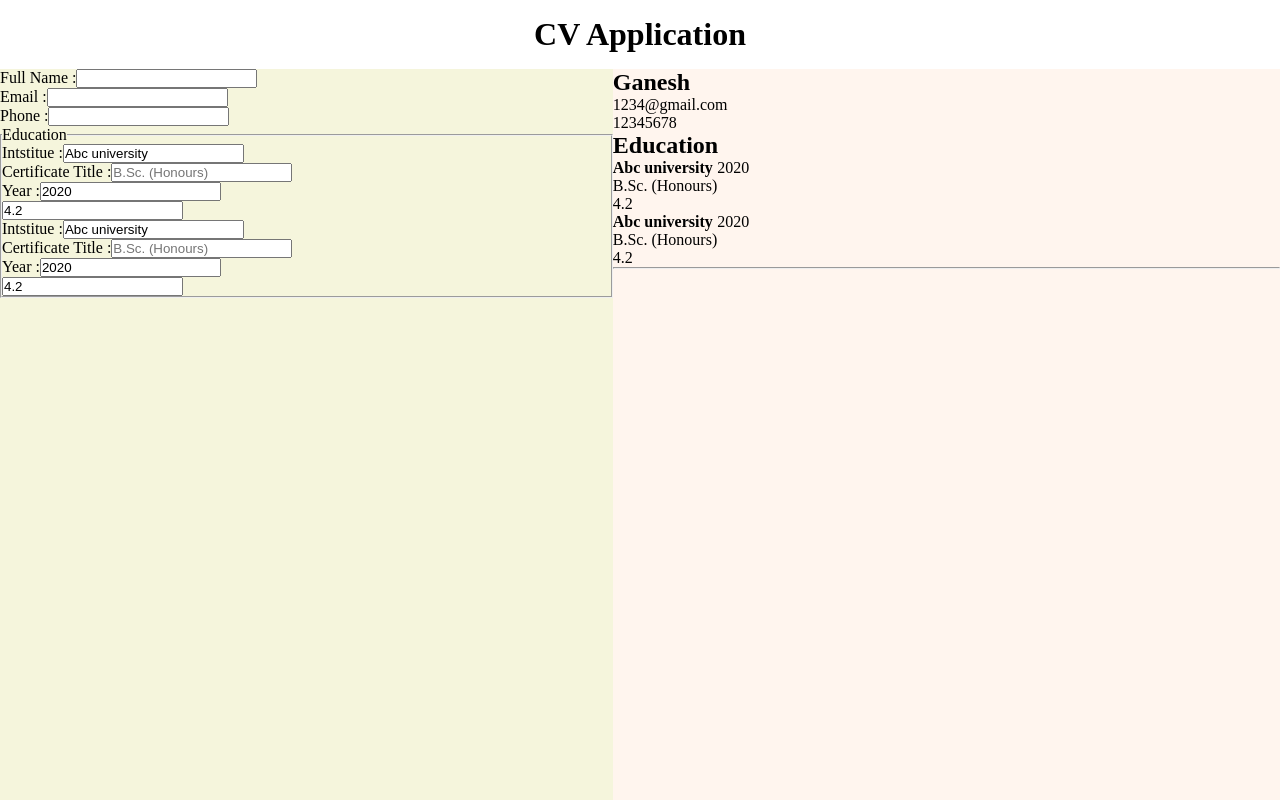
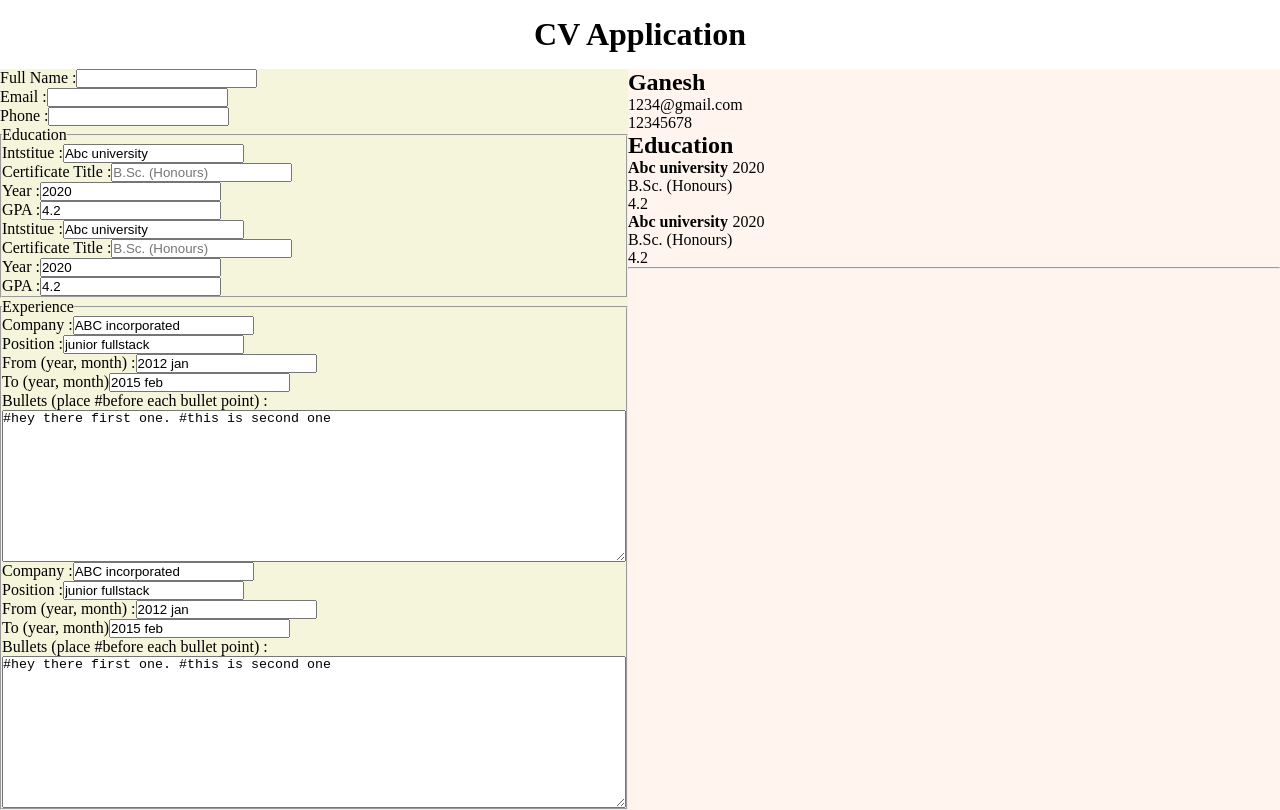
Before and after one commit to GaneshS288/cv-application, a React (Vite) app: page / in a window 1280 px wide. Built offline with nearby package versions, Linux system fonts and the light colour scheme.

Commit message:
create user input for experience in form

```diff
--- a/src/components/EducationInputList.jsx
+++ b/src/components/EducationInputList.jsx
@@ -1,36 +1,61 @@
-export default function EducationInputList({educationInfo}) {
+export default function EducationInputList({ educationInfo }) {
   return (
     <fieldset>
       <legend>Education</legend>
-      {
-        educationInfo.map((info) => {
-            return (<EducationInputItem key={info.id} institute={info.institute} certificateTitle={info.title} year={info.year} gpa={info.gpa}></EducationInputItem>);
-        })
-      }
+      {educationInfo.map((info) => {
+        return (
+          <EducationInputItem
+            key={info.id}
+            institute={info.institute}
+            certificateTitle={info.title}
+            year={info.year}
+            gpa={info.gpa}
+          ></EducationInputItem>
+        );
+      })}
     </fieldset>
   );
 }
 
-function EducationInputItem({institute, title, year, gpa}) {
+function EducationInputItem({ institute, title, year, gpa }) {
   return (
     <div className="education-input-item flex-column">
       <label>
         Intstitue :
-        <input type="text" name="institute" value={institute} placeholder="Institute Name" required />
+        <input
+          type="text"
+          name="institute"
+          value={institute}
+          placeholder="Institute Name"
+          required
+        />
       </label>
 
       <label>
         Certificate Title :
-        <input type="text" name="certificate-title" value={title} placeholder="B.Sc. (Honours)" required />
+        <input
+          type="text"
+          name="certificate-title"
+          value={title}
+          placeholder="B.Sc. (Honours)"
+          required
+        />
       </label>
 
       <label>
         Year :
-        <input type="number" name="certification-year" value={year} placeholder="2020" required />
+        <input
+          type="number"
+          name="certification-year"
+          value={year}
+          placeholder="2020"
+          required
+        />
       </label>
 
       <label>
-        <input type="text" name="gpa" value={gpa} placeholder="4.2"/>
+        GPA :
+        <input type="text" name="gpa" value={gpa} placeholder="4.2" />
       </label>
     </div>
   );
--- /dev/null
+++ b/src/components/ExperienceInputList.jsx
@@ -0,0 +1,79 @@
+export default function ExperienceInputList({ experienceInfo }) {
+  return (
+    <fieldset>
+      <legend>Experience</legend>
+
+      {
+        experienceInfo.map((info) => {
+            return(
+                <ExperienceInputItem
+          key={info.id}
+          company={info.company}
+          position={info.position}
+          from={info.from}
+          to={info.to}
+          bullets={info.bullets}
+        ></ExperienceInputItem>
+            );
+        })
+      }
+
+    </fieldset>
+  );
+}
+
+function ExperienceInputItem({ company, position, from, to, bullets }) {
+  return (
+    <div className="experience-input-item flex-column">
+      <label>
+        Company :
+        <input
+          type="text"
+          name="company"
+          value={company}
+          placeholder="ABC corporations"
+          required
+        />
+      </label>
+
+      <label>
+        Position :
+        <input
+          type="text"
+          name="position"
+          value={position}
+          placeholder="Frontend Engineer"
+          required
+        />
+      </label>
+
+      <label>
+        From (year, month) :
+        <input
+          type="text"
+          name="experience-from"
+          value={from}
+          placeholder="2012 July"
+          required
+        />
+      </label>
+
+      <label>
+        To (year, month)
+        <input
+          type="text"
+          name="experience-to"
+          value={to}
+          placeholder="2016 August"
+        />
+      </label>
+
+      <label className="flex-column" >
+        Bullets (place #before each bullet point) :
+        <textarea name="experience-bullets" cols="30" rows="10">
+          {bullets}
+        </textarea>
+      </label>
+    </div>
+  );
+}
--- a/src/components/Sidebar.jsx
+++ b/src/components/Sidebar.jsx
@@ -1,5 +1,6 @@
 import "../styles/Sidebar.css";
 import EducationInputList from "./EducationInputList";
+import ExperienceInputList from "./ExperienceInputList";
 import GeneralInfoInputs from "./General-Info-inputs";
 
 const educationInfo = [
@@ -19,12 +20,33 @@ const educationInfo = [
   },
 ];
 
+const experienceInfo = [
+  {
+    id: crypto.randomUUID(),
+    company: "ABC incorporated",
+    position: "junior fullstack",
+    from: "2012 jan",
+    to: "2015 feb",
+    bullets: "#hey there first one. #this is second one",
+  },
+
+  {
+    id : crypto.randomUUID(),
+    company: "ABC incorporated",
+    position: "junior fullstack",
+    from: "2012 jan",
+    to: "2015 feb",
+    bullets: "#hey there first one. #this is second one",
+  },
+];
+
 export default function Sidebar() {
   return (
     <div className="sidebar">
       <form action="" method="dialog">
         <GeneralInfoInputs></GeneralInfoInputs>
         <EducationInputList educationInfo={educationInfo}></EducationInputList>
+        <ExperienceInputList experienceInfo={experienceInfo}></ExperienceInputList>
       </form>
     </div>
   );
```
